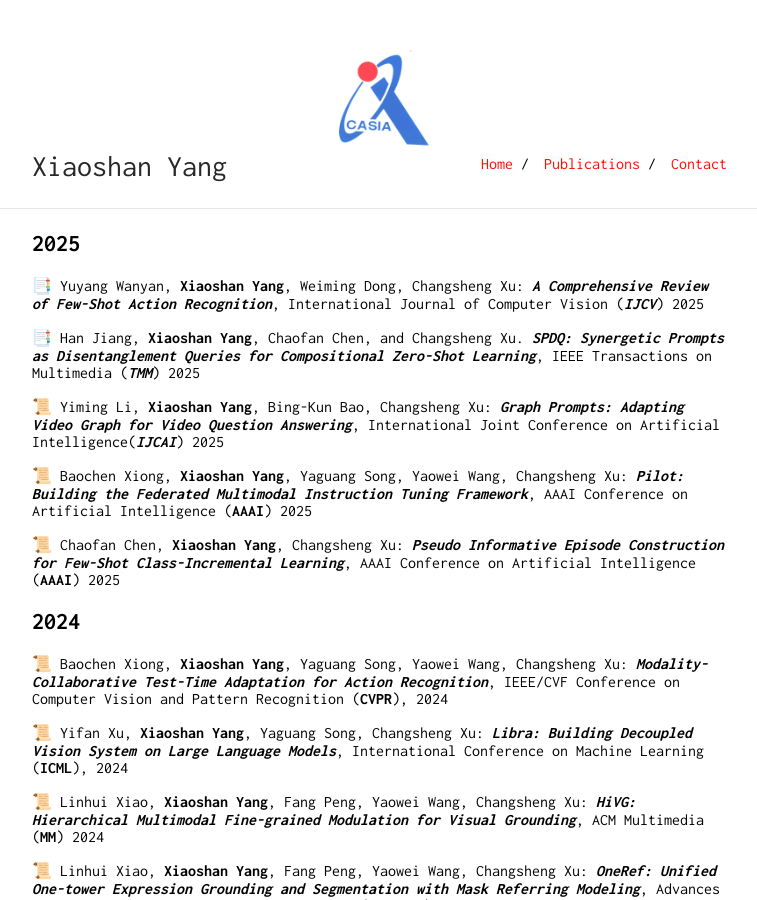
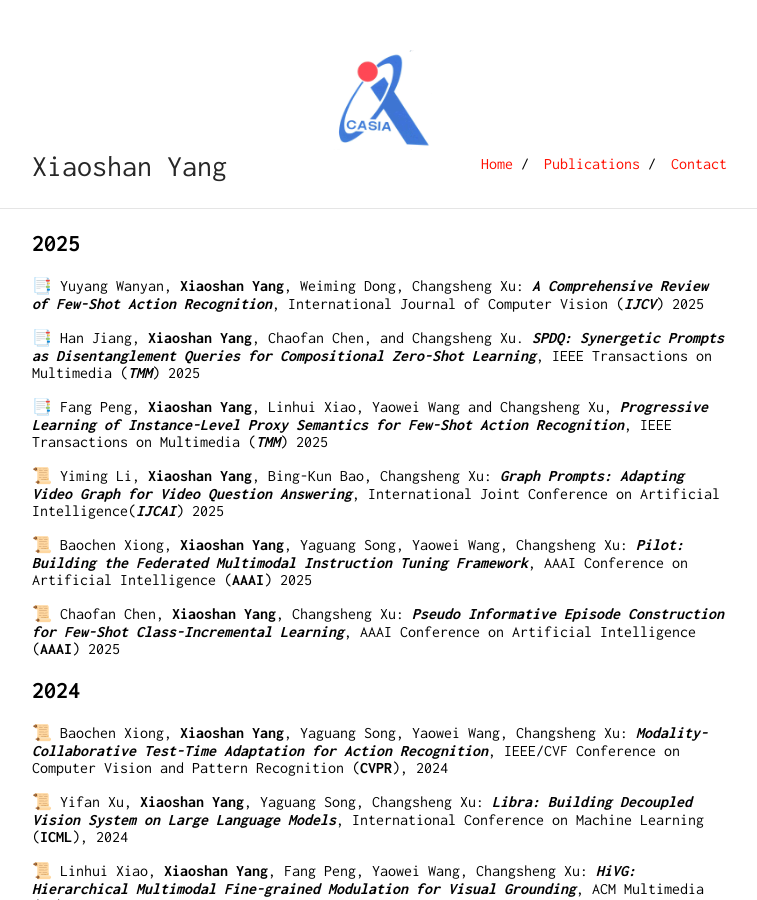
Before and after one commit to YangXS/yangxs.github.io, a Jekyll site: the page built from publications.md, in a window 1280 px wide and 900 px high. Shown: the whole window, without its empty margins (258-1015 px from the left). Built offline with Jekyll 4.4.1, drawn with Linux system fonts in a browser that asks for light colours.

Commit message:
Update publications.md

```diff
--- a/publications.md
+++ b/publications.md
@@ -12,6 +12,8 @@ layout: default
 📑 Yuyang Wanyan, **Xiaoshan Yang**, Weiming Dong, Changsheng Xu: ***A Comprehensive Review of Few-Shot Action Recognition***, International Journal of Computer Vision (***IJCV***) 2025
 
 📑 Han Jiang, **Xiaoshan Yang**, Chaofan Chen, and Changsheng Xu. ***SPDQ: Syner­getic Prompts as Disentanglement Queries for Compositional Zero-­Shot Learn­ing***, IEEE Transactions on Multimedia (***TMM***) 2025
+
+📑 Fang Peng, **Xiaoshan Yang**, Linhui Xiao, Yaowei Wang and Changsheng Xu, ***Progressive Learning of Instance-Level Proxy Semantics for Few-Shot Action Recognition***, IEEE Transactions on Multimedia (***TMM***) 2025
 
 📜 Yiming Li, **Xiaoshan Yang**, Bing-Kun Bao, Changsheng Xu: ***Graph Prompts: Adapting Video Graph for Video Question Answering***, International Joint Conference on Artificial Intelligence(***IJCAI***) 2025
 
```
